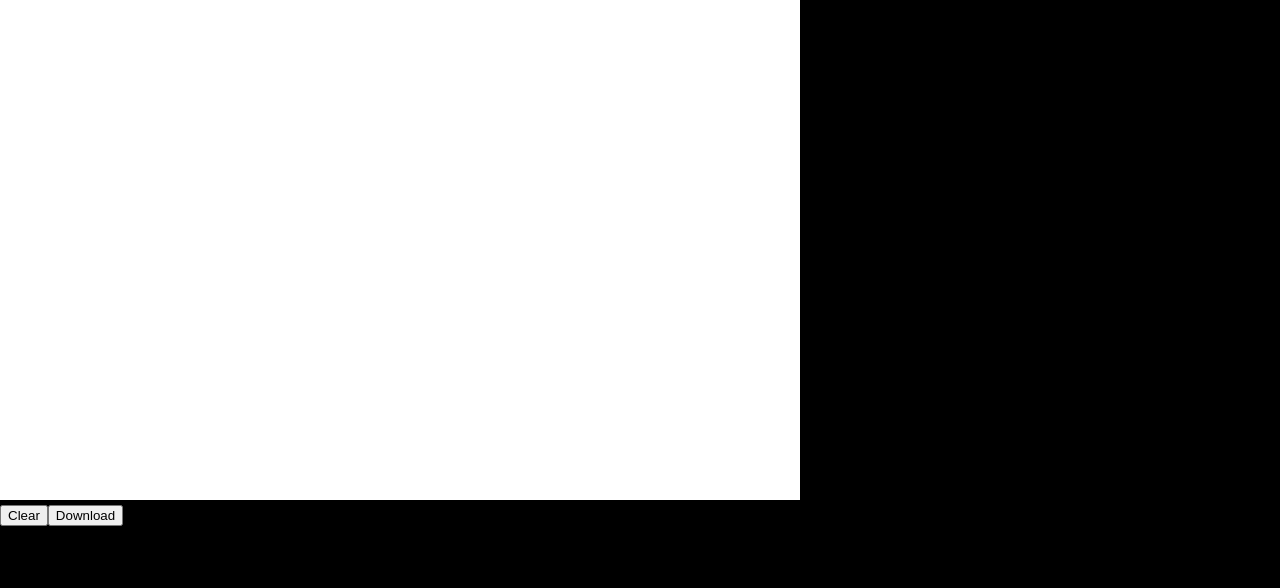
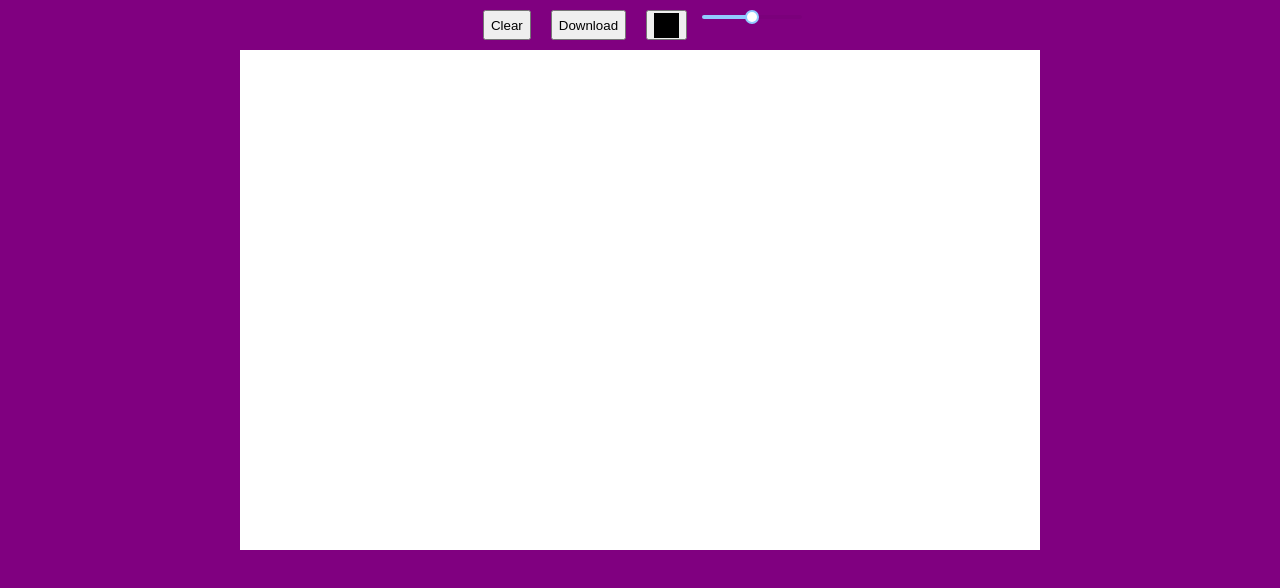
Before and after one commit to QinShiwen/canvas, a React (Create React App) app: page / in a window 1280 px wide. Shown: the top 588 px of the page. Built offline with nearby package versions, Linux system fonts and the light colour scheme.

Commit message:
featrue/pensize

```diff
--- a/src/App.tsx
+++ b/src/App.tsx
@@ -1,9 +1,11 @@
-//import React,{useRef,useEffect,useState} from 'react';
+import React,{useRef,useEffect,useState} from 'react';
 import styled from 'styled-components';
 import './App.css';
 import { Canvas } from './pages/Paint/Canvas';
 function App() {
-
+  useEffect(() => {
+    console.log(document.body.clientWidth, document.body.clientHeight)
+  })
   return (
     <Container>
       <Canvas w = {800} h = {500}/>
@@ -14,7 +16,8 @@ function App() {
 export default App;
 
 const Container = styled.div`
-  width: 100vw;
-  height: 100vh;
-  background-color: black;
+width: 100vw;
+height: 100vh;
+  background-color: purple;
+  overflow: hidden;
 `;
--- a/src/pages/Paint/Canvas.tsx
+++ b/src/pages/Paint/Canvas.tsx
@@ -1,7 +1,7 @@
 import React, { useRef, useEffect, useState } from "react";
 import styled from "styled-components";
-//import "react-color";
-//import { SketchPicker } from 'react-color';
+import { SketchPicker } from "react-color";
+import { Slider } from "antd";
 
 interface CanvasProps {
   w: number;
@@ -11,13 +11,21 @@ interface CanvasProps {
 export const Canvas = ({ w, h }: CanvasProps) => {
   const canvasRef = useRef<HTMLCanvasElement>(null);
   const [isDrawing, setIsDrawing] = useState(false);
+  const [color, setColor] = useState("#000000");
+  const [colorPickerVisible, setColorPickerVisible] = useState(false);
+  const [canvasWidth, setCanvasWidth] = useState(w);
+  const [canvasHeight, setCanvasHeight] = useState(h);
+  const [penSize, setPenSize] = useState(5);
 
   const startDrawing = (e: React.MouseEvent<HTMLCanvasElement>) => {
     const canvas = canvasRef.current;
-    const ctx = canvas?.getContext("2d");
-    ctx?.beginPath();
-    ctx?.moveTo(e.clientX, e.clientY);
-    setIsDrawing(true);
+    if (canvas) {
+      const ctx = canvas?.getContext("2d");
+      ctx?.beginPath();
+      //console.log(canvas?.offsetTop, canvas?.offsetLeft);
+      ctx?.moveTo(e.pageX-canvas.offsetLeft, e.pageY-canvas.offsetTop);
+      setIsDrawing(true);
+    }
   };
 
   const finishDrawing = (e: React.MouseEvent<HTMLCanvasElement>) => {
@@ -26,13 +34,22 @@ export const Canvas = ({ w, h }: CanvasProps) => {
     ctx?.closePath();
     setIsDrawing(false);
   };
+  const formatter = (value: number) => `${value}%`;
 
   const draw = (e: React.MouseEvent<HTMLCanvasElement>) => {
     if (!isDrawing) return;
     const canvas = canvasRef.current;
-    const ctx = canvas?.getContext("2d");
-    ctx?.lineTo(e.clientX, e.clientY);
-    ctx?.stroke();
+    if (canvas) {
+      const ctx = canvas?.getContext("2d");
+      if (ctx) {
+        ctx.lineCap = "round";
+        ctx.strokeStyle = color;
+        ctx.lineWidth = penSize;
+      }
+      ctx?.lineTo(e.pageX - canvas.offsetLeft, e.pageY - canvas.offsetTop);
+      //console.log(e.pageX-canvas.offsetTop, e.pageY-canvas.offsetLeft)
+      ctx?.stroke();
+    }
   };
 
   const clear = () => {
@@ -50,6 +67,12 @@ export const Canvas = ({ w, h }: CanvasProps) => {
     link.click();
   };
 
+  const Resize = (multiple: number) => {
+    const canvas = canvasRef.current;
+    const ctx = canvas?.getContext("2d");
+    ctx?.scale(2, 2);
+  };
+
   useEffect(() => {
     const canvas = canvasRef.current;
     if (!canvas) return;
@@ -57,27 +80,56 @@ export const Canvas = ({ w, h }: CanvasProps) => {
 
   return (
     <Container>
+      <ToolBar>
+        <button onClick={clear}>Clear</button>
+        <button onClick={download}>Download</button>
+        <button onClick={() => setColorPickerVisible(!colorPickerVisible)}>
+          <div style={{ backgroundColor: color, width: 25, height: 25 }}></div>
+        </button>
+        <div style={{ display: colorPickerVisible ? "block" : "none" }}>
+          <SketchPicker
+            color={color}
+            onChange={(newColor) => setColor(newColor.hex)}
+          />
+        </div>
+        <Slider max={10} min={0} defaultValue={5} onChange={(v)=>setPenSize(v)}/>
+      </ToolBar>
       <canvas
         ref={canvasRef}
-        width={w}
-        height={h}
+        width={canvasWidth}
+        height={canvasHeight}
         onMouseDown={(e) => startDrawing(e)}
         onMouseUp={(e) => finishDrawing(e)}
         onMouseMove={(e) => draw(e)}
       />
-      <ToolBar>
-        <button onClick={clear}>Clear</button>
-        <button onClick={download}>Download</button>
-        {/*<SketchPicker/>*/}
-      </ToolBar>
     </Container>
   );
 };
 
 const Container = styled.div`
+  display: flex;
+  flex-direction: column;
+  justify-content: center;
+  align-items: center;
   canvas {
     background-color: white;
   }
 `;
 
-const ToolBar = styled.div``;
+const ToolBar = styled.div`
+  z-index: 1;
+  button {
+    margin: 10px;
+    height: 30px;
+    cursor: pointer;
+  }
+  display: flex;
+  flex-direction: row;
+  .sketch-picker {
+    position: absolute;
+    z-index: 100;
+  }
+  .ant-slider {
+    width: 100px;
+  }
+`;
```
Also changed, not shown: 1 other file (tests, documents, lock files or other folders).
